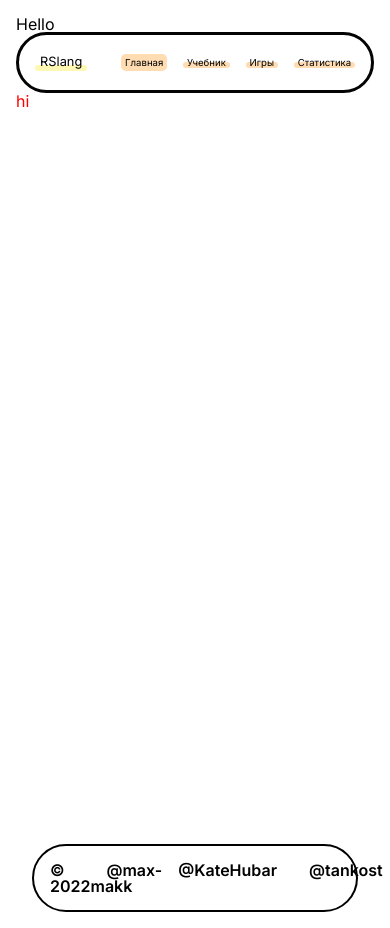
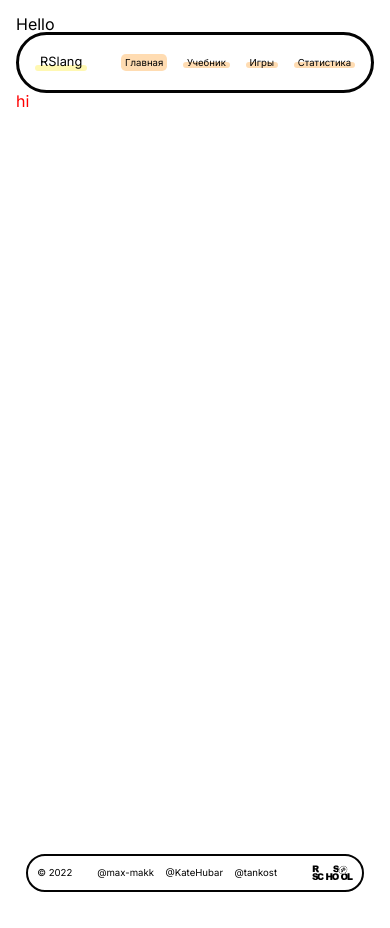
Before and after one commit to max-makk/rslang, a React (Create React App) app: page / in a window 390 px wide. Built offline with nearby package versions, Linux system fonts and the light colour scheme.

Commit message:
feat: add footer adaptive

```diff
--- a/src/components/footer/Footer.module.css
+++ b/src/components/footer/Footer.module.css
@@ -1,13 +1,14 @@
 .footer{
 
-  margin: 0 1em;
+  margin: 1em;
   /* background-color: rgb(255, 167, 95); */
   display: flex;
   flex-direction: row;
   justify-content: space-between;
   align-items: center;
   font-weight: 600;
-  border: #000 solid 2px;
+  font-size: 0.8rem;
+  border: var(--black) solid 2px;
   border-radius: 3em;
   padding-left: 1em;
 }
@@ -21,8 +22,9 @@
 
 .footer_list li a{
   text-decoration: none;
-  color: #000;
+  color: var(--black);
   font-weight: 600;
+  font-size: 0.8rem;
   padding-left: 1em;
   padding-right: 1em;
 }
@@ -33,7 +35,7 @@
 
 .footer_rss{
   background-image: url('./rs_school_js.svg?inline');
-  width: 6em;
+  width: 5.8em;
   height: 2em;
   margin: 1em;
   background-repeat: no-repeat;
@@ -45,3 +47,21 @@
     filter: brightness(0) saturate(100%) invert(55%) sepia(62%) saturate(485%) hue-rotate(131deg) brightness(83%) contrast(94%);
     transition: 0.4s;
 }
+
+@media (max-width: 480px){
+  .footer{
+    font-weight: 500;
+    font-size: 0.6rem;
+  }
+  .footer_list li a{
+    font-weight: 500;
+    font-size: 0.6rem;
+    padding-left: 0.6em;
+    padding-right: 0.6em;
+  }
+  .footer_rss{
+    width: 4.3em;
+    height: 1.6em;
+  }
+
+}
```
